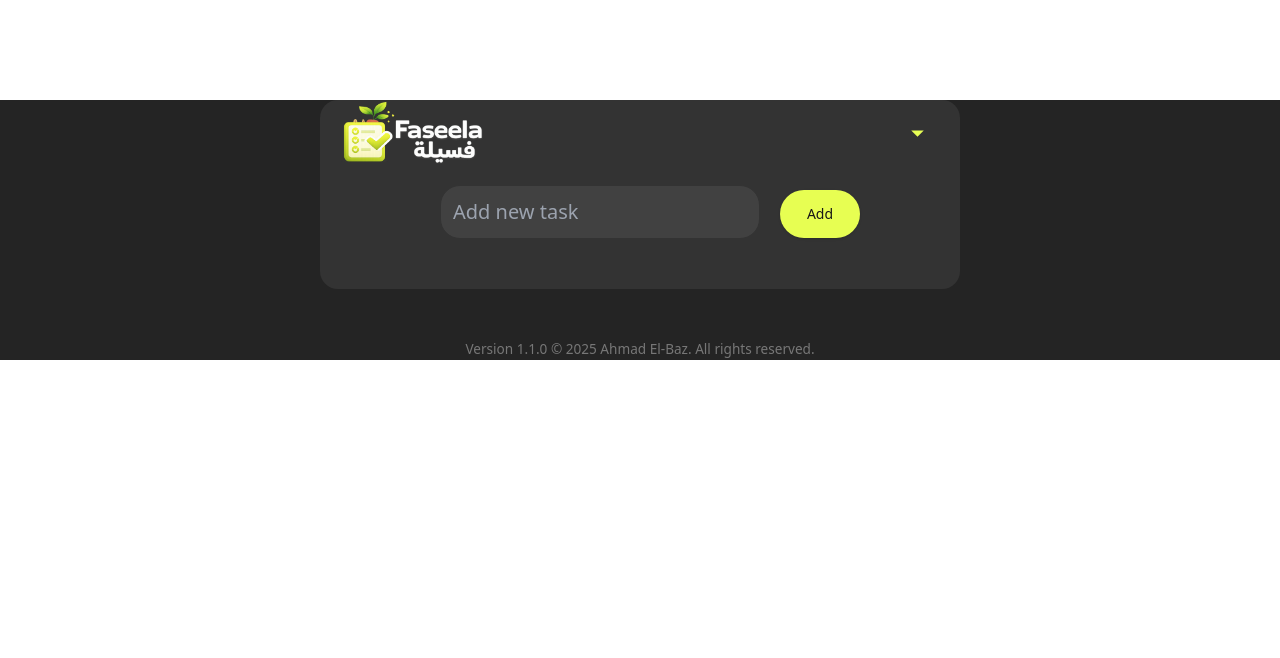
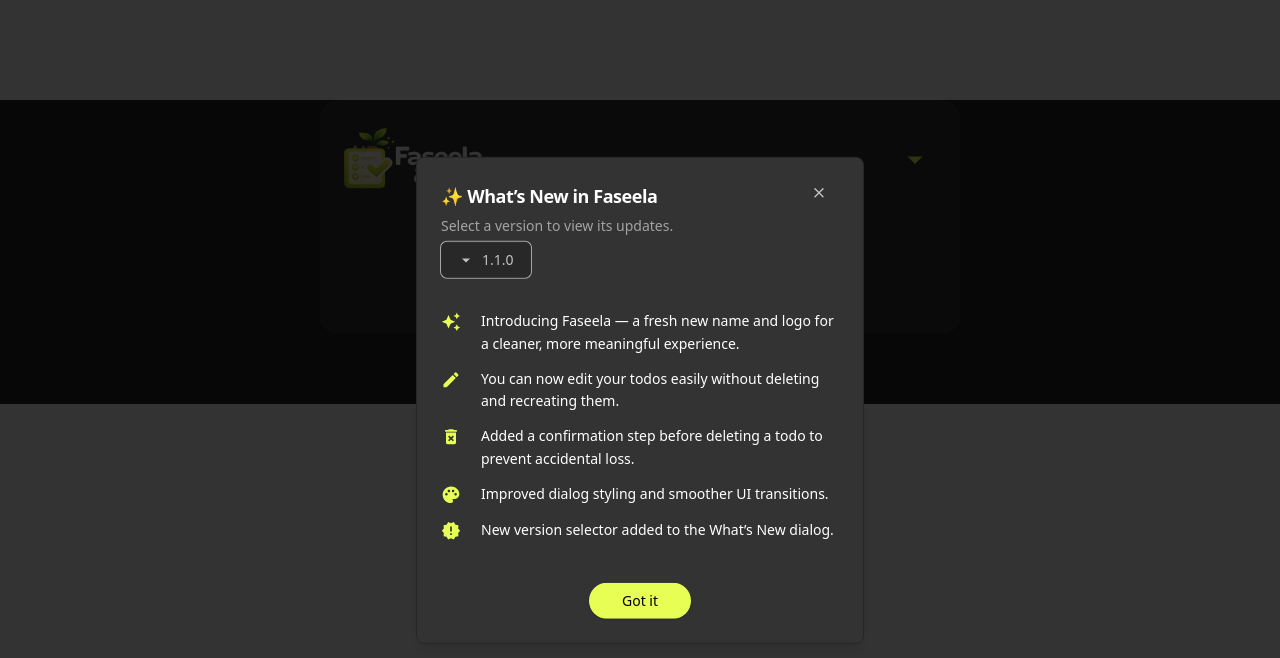
Before and after one commit to ahmadelbaz/Tasked, a React (Vite) app: page / in a window 1280 px wide. Shown: the top 658 px of the page. Built offline with nearby package versions, Linux system fonts and the light colour scheme.

Commit message:
Fix date deserialization and improve UI spacing with auto-show what's new dialog

```diff
--- a/src/App.tsx
+++ b/src/App.tsx
@@ -1,8 +1,27 @@
+import { useState } from "react";
 import TodoContainer from "./components/TodoContainer";
+import WhatsNewDialog from "./components/WhatsNewDialog";
+import { appVersion } from "./config/consts";
 
 const App = () => {
+  // Check if user have seen what's new dialog once
+  const hasSeenWhatsNewDialog =
+    localStorage.getItem(`${appVersion}`) === "true";
+
+  // What's new dialog
+  const [isDialogOpen, setIsDialogOpen] = useState(true);
+
+  const closeNewsDialog = () => {
+    localStorage.setItem(`${appVersion}`, "true");
+    setIsDialogOpen(false);
+  };
   return (
+    // When user never seen what's new dialog , w will show it to them
+    // And store that in local storage on onClose()
     <div>
+      {!hasSeenWhatsNewDialog && (
+        <WhatsNewDialog isOpen={isDialogOpen} onClose={closeNewsDialog} />
+      )}
       <TodoContainer />
     </div>
   );
--- a/src/components/Header.tsx
+++ b/src/components/Header.tsx
@@ -29,7 +29,7 @@
   const closeNewsDialog = () => setIsDialogOpen(false);
   return (
     <>
-      <div className="header">
+      <div className="header my-4">
         <img className="w-36 object-contain" src={logo} alt="Logo" />
         <div className="options">
           <button className="export-btn" onClick={() => exportTodos(todos)}>
@@ -45,7 +45,7 @@
         </div>
         <div className="menu" onClick={handleOpen}>
           <RiArrowDownSFill
-            size={25}
+            size={30}
             className={`arrow-down-icon ${anchorEl ? "icon-opened" : ""}`}
           />
         </div>
--- a/src/components/TodoContainer.tsx
+++ b/src/components/TodoContainer.tsx
@@ -14,17 +14,24 @@
 };
 
 const TodoContainer = () => {
+  function restoreTodos(rawTodos: any[]): Todo[] {
+    return rawTodos.map((todo) => ({
+      ...todo,
+      dateTime: new Date(todo.dateTime),
+    }));
+  }
+
   const [todos, setTodos] = useState<Todo[]>(() => {
     try {
-      const fetcedData = localStorage.todoList;
+      const fetchedData = localStorage.todoList;
 
-      if (fetcedData) {
-        return JSON.parse(fetcedData);
-      } else {
-        return [];
-      }
+      if (!fetchedData) return [];
+
+      const parsed = JSON.parse(fetchedData);
+      return restoreTodos(parsed);
     } catch (error) {
-      console.log(`Error fetching data : ${error}`);
+      console.log(`Error fetching data: ${error}`);
+      return [];
     }
   });
 
@@ -93,7 +100,7 @@
 
   return (
     <>
-      <div className="container">
+      <div className="container py-2">
         <Header todos={todos} setTodos={setTodos} />
 
         <AddTaskComponent onAddClick={setTodos} />
--- a/src/utils/migrateTodos.tsx
+++ b/src/utils/migrateTodos.tsx
@@ -3,6 +3,7 @@
 export function migrateTodos(todos: any[], fromVersion: string): Todo[] {
   switch (fromVersion) {
     case "1.0.0":
+    case "1.1.0":
       return todos.map((todo) => ({
         ...todo,
         dateTime: new Date(todo.dateTime),
```
